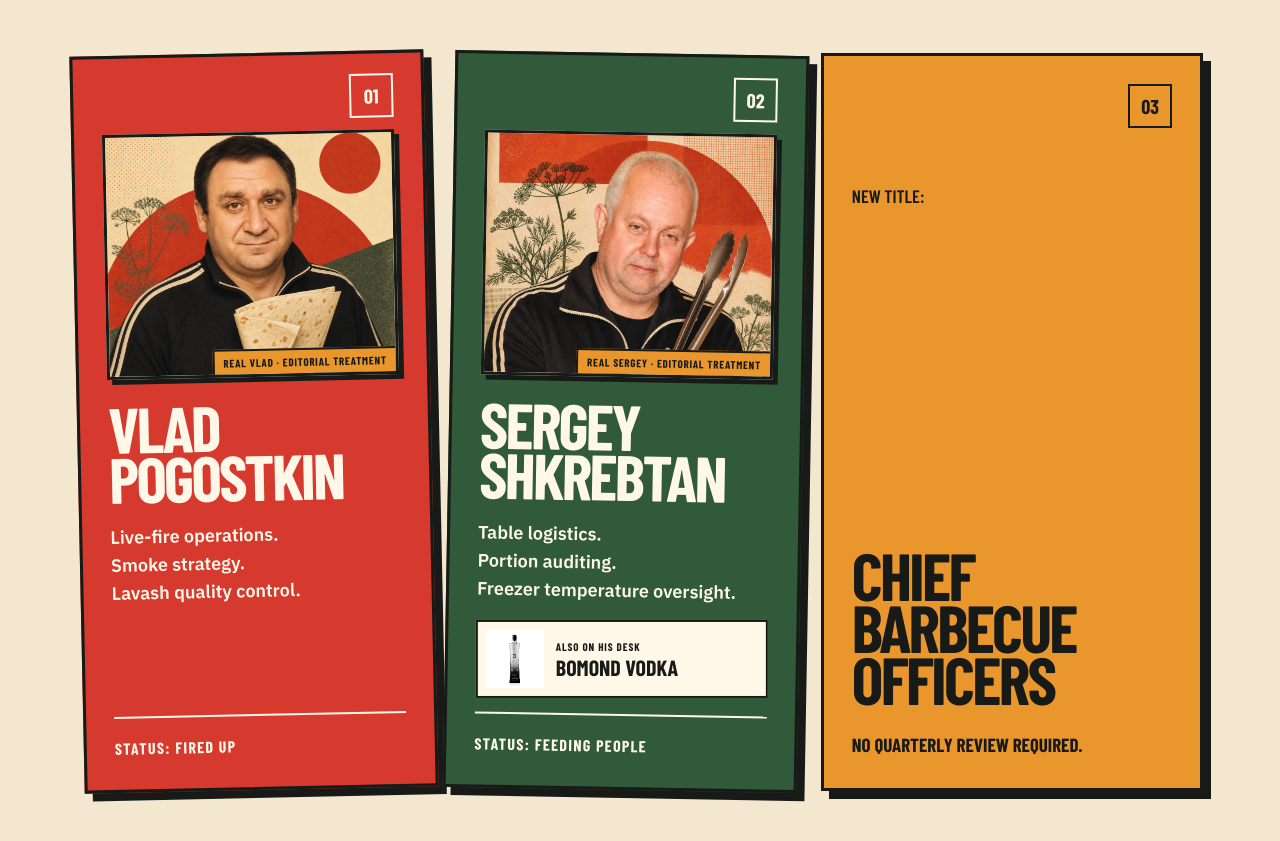
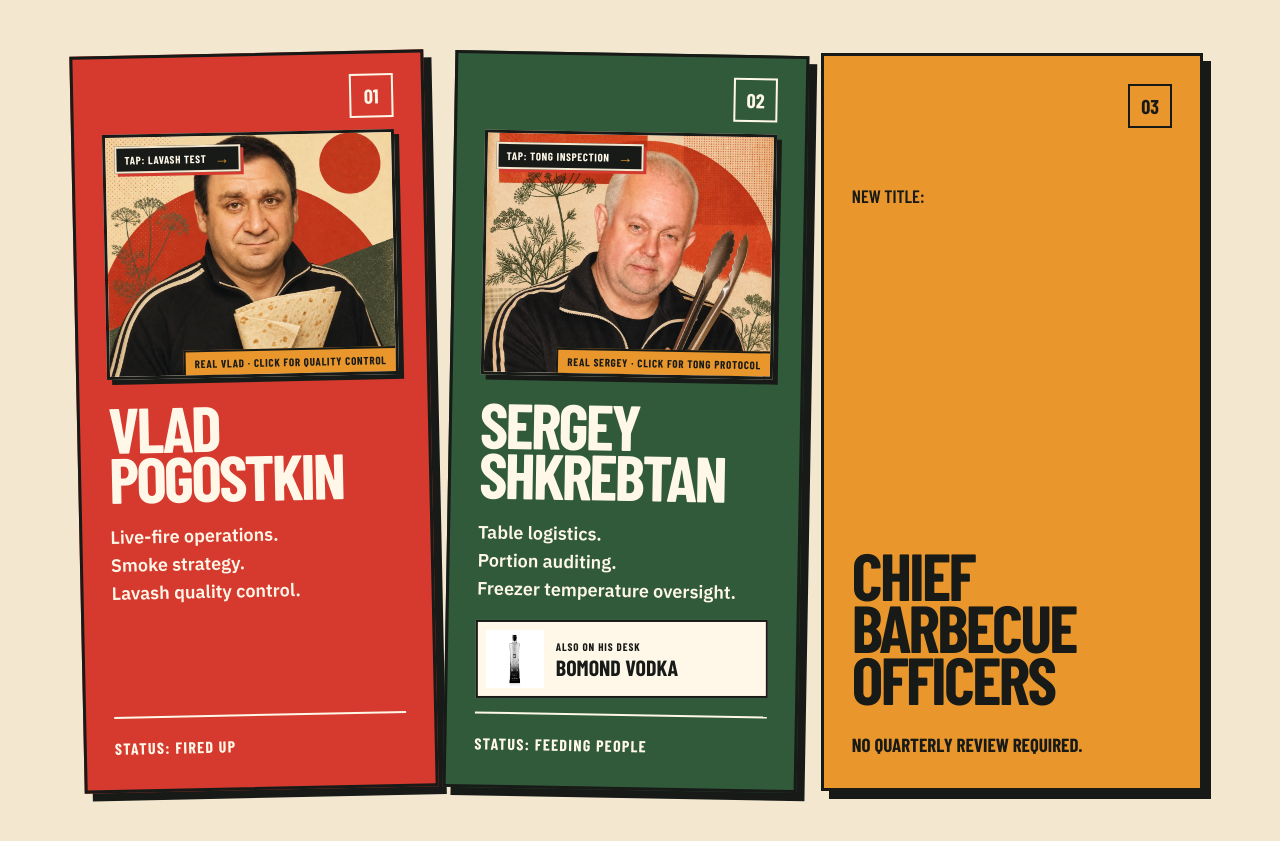
Before and after one commit to Filipp-Pogo/two-russian-dads-bbq, a Next.js app: page / in a window 1280 px wide. Shown: the part 3100-3941 px from the top of the page. Built offline with nearby package versions, Linux system fonts and the light colour scheme; a web font is replaced by a local one.

Commit message:
Animate dad portraits

```diff
--- a/app/globals.css
+++ b/app/globals.css
@@ -11,6 +11,8 @@
 }
 
 * { box-sizing: border-box; }
+
+.sr-only { position: absolute; width: 1px; height: 1px; padding: 0; margin: -1px; overflow: hidden; clip: rect(0, 0, 0, 0); white-space: nowrap; border: 0; }
 
 html { scroll-behavior: smooth; }
 
@@ -301,8 +303,64 @@ h1 em, h2 em { color: var(--red); font-style: normal; }
 .sergey-brand-chip b { margin-top: 4px; font-size: 22px; }
 .sergey-card, .vlad-card { padding-top: 20px; }
 .dad-portrait { position: relative; height: 245px; margin: 12px 0 24px; overflow: hidden; color: var(--charcoal); background: var(--cream); border: 3px solid var(--charcoal); box-shadow: 5px 5px 0 var(--charcoal); }
-.dad-portrait img { width: 100%; height: 100%; display: block; object-fit: cover; object-position: center 28%; }
-.dad-portrait figcaption { position: absolute; right: 0; bottom: 0; margin: 0; padding: 6px 9px; color: var(--charcoal); background: var(--orange); border-top: 2px solid var(--charcoal); border-left: 2px solid var(--charcoal); font-family: var(--font-display), sans-serif; font-size: 11px; font-weight: 900; letter-spacing: .07em; line-height: 1; }
+.dad-portrait-button { width: 100%; height: 100%; display: block; padding: 0; color: inherit; background: transparent; border: 0; cursor: pointer; }
+.dad-portrait-button:focus-visible { position: relative; z-index: 4; outline: 5px solid var(--orange); outline-offset: -7px; }
+.dad-portrait-scene { position: relative; width: 100%; height: 100%; display: block; overflow: hidden; }
+.dad-portrait-scene img { width: 100%; height: 100%; display: block; object-fit: cover; object-position: center 28%; transition: filter .2s ease, transform .2s ease; }
+.dad-portrait-button:hover img { filter: saturate(1.08) contrast(1.04); transform: scale(1.025); }
+.portrait-action-hint { position: absolute; left: 9px; top: 9px; z-index: 3; display: flex; gap: 8px; align-items: center; padding: 6px 8px; color: var(--white); background: var(--charcoal); border: 2px solid var(--cream); font-family: var(--font-display), sans-serif; font-size: 11px; font-weight: 900; letter-spacing: .06em; line-height: 1; box-shadow: 3px 3px 0 var(--red); transition: color .15s ease, background .15s ease; }
+.portrait-action-hint b { color: var(--orange); font-size: 15px; line-height: .7; }
+.dad-portrait-button:hover .portrait-action-hint { color: var(--charcoal); background: var(--orange); }
+.dad-reaction { position: absolute; z-index: 4; left: 50%; top: 15%; width: max-content; max-width: 90%; padding: 8px 11px; opacity: 0; color: var(--white); background: var(--green); border: 2px solid var(--charcoal); box-shadow: 4px 4px 0 var(--charcoal); font-family: var(--font-display), sans-serif; font-size: 16px; font-weight: 900; letter-spacing: .05em; line-height: 1; transform: translate(-50%, -18px) rotate(-3deg) scale(.7); }
+.lavash-prop { position: absolute; z-index: 3; right: 8%; bottom: -7%; width: 72px; height: 104px; opacity: 0; background: radial-gradient(circle at 30% 30%, #9c682e 0 2px, transparent 3px), radial-gradient(circle at 68% 60%, #b77a35 0 2px, transparent 3px), #e8c98d; background-size: 20px 22px, 25px 27px, auto; border: 3px solid var(--charcoal); clip-path: polygon(8% 100%, 45% 0, 100% 92%); transform: rotate(12deg); }
+.tong-spark { position: absolute; z-index: 3; opacity: 0; color: var(--orange); font-size: 42px; line-height: 1; text-shadow: 2px 2px 0 var(--charcoal); }
+.tong-spark-one { top: 24%; right: 4%; }
+.tong-spark-two { top: 42%; right: 21%; font-size: 27px; }
+.sergey-reaction { color: var(--charcoal); background: var(--orange); }
+.vlad-scene.is-active img { animation: vlad-bite 1.45s cubic-bezier(.2, .8, .25, 1); }
+.vlad-scene.is-active .lavash-prop { animation: lavash-to-mouth 1.45s cubic-bezier(.2, .8, .25, 1); }
+.vlad-scene.is-active .vlad-reaction { animation: dad-reaction-pop 1.45s ease; }
+.sergey-scene.is-active img { animation: sergey-tong-check 1.35s cubic-bezier(.22, .75, .25, 1); transform-origin: 70% 70%; }
+.sergey-scene.is-active .sergey-reaction { animation: dad-reaction-pop 1.35s ease; }
+.sergey-scene.is-active .tong-spark-one { animation: tong-spark 1.35s .12s ease; }
+.sergey-scene.is-active .tong-spark-two { animation: tong-spark 1.35s .27s ease; }
+.dad-portrait figcaption { position: absolute; z-index: 5; right: 0; bottom: 0; margin: 0; padding: 6px 9px; pointer-events: none; color: var(--charcoal); background: var(--orange); border-top: 2px solid var(--charcoal); border-left: 2px solid var(--charcoal); font-family: var(--font-display), sans-serif; font-size: 11px; font-weight: 900; letter-spacing: .07em; line-height: 1; }
+
+@keyframes vlad-bite {
+  0%, 100% { transform: scale(1); }
+  24% { transform: scale(1.045) translateY(3px); }
+  46% { transform: scale(1.08) translate(2px, 8px) rotate(-1deg); }
+  58% { transform: scale(1.07) translate(2px, 5px) rotate(1deg); }
+  74% { transform: scale(1.045) translateY(2px); }
+}
+
+@keyframes lavash-to-mouth {
+  0%, 8%, 100% { opacity: 0; transform: translate(0, 18px) rotate(12deg) scale(.9); }
+  16% { opacity: 1; }
+  42%, 58% { opacity: 1; transform: translate(-54px, -68px) rotate(-9deg) scale(.72); }
+  69% { opacity: 1; transform: translate(-48px, -55px) rotate(4deg) scale(.65); }
+  84% { opacity: 0; transform: translate(-40px, -44px) rotate(8deg) scale(.55); }
+}
+
+@keyframes sergey-tong-check {
+  0%, 100% { transform: scale(1); }
+  18% { transform: scale(1.035) rotate(-1.5deg); }
+  31% { transform: scale(1.06) rotate(2.4deg); }
+  42% { transform: scale(1.06) rotate(-1.2deg); }
+  53% { transform: scale(1.06) rotate(2.2deg); }
+  68% { transform: scale(1.035) rotate(-.7deg); }
+}
+
+@keyframes dad-reaction-pop {
+  0%, 38%, 100% { opacity: 0; transform: translate(-50%, -18px) rotate(-3deg) scale(.7); }
+  47%, 82% { opacity: 1; transform: translate(-50%, 0) rotate(-3deg) scale(1); }
+}
+
+@keyframes tong-spark {
+  0%, 25%, 100% { opacity: 0; transform: scale(.2) rotate(0); }
+  38%, 62% { opacity: 1; transform: scale(1) rotate(25deg); }
+  78% { opacity: 0; transform: scale(1.5) rotate(45deg); }
+}
 .sergey-card h3, .vlad-card h3 { margin: 0 0 20px; }
 .red-card { color: var(--white); background: var(--red); transform: rotate(-1.2deg); }
 .green-card { color: var(--white); background: var(--green); transform: rotate(1deg); }
@@ -719,4 +777,11 @@ footer { color: var(--white); background: var(--charcoal); }
 @media (prefers-reduced-motion: reduce) {
   html { scroll-behavior: auto; }
   *, *::before, *::after { transition-duration: .01ms !important; animation-duration: .01ms !important; animation-iteration-count: 1 !important; }
+  .dad-portrait-scene.is-active img,
+  .dad-portrait-scene.is-active .lavash-prop,
+  .dad-portrait-scene.is-active .tong-spark,
+  .dad-portrait-scene.is-active .dad-reaction { animation: none !important; }
+  .dad-portrait-scene.is-active .lavash-prop,
+  .dad-portrait-scene.is-active .tong-spark { display: none; }
+  .dad-portrait-scene.is-active .dad-reaction { opacity: 1; transform: translate(-50%, 0) rotate(-3deg) scale(1); }
 }
--- a/app/page.tsx
+++ b/app/page.tsx
@@ -116,6 +116,7 @@ const faqs = [
 
 export default function Home() {
   const [menuOpen, setMenuOpen] = useState(false);
+  const [dadAnimation, setDadAnimation] = useState<{ name: "vlad" | "sergey" | null; run: number }>({ name: null, run: 0 });
   const [selectedDishes, setSelectedDishes] = useState<string[]>([]);
   const [selectedExperience, setSelectedExperience] = useState("BACKYARD TAKEOVER");
   const [guestCount, setGuestCount] = useState(30);
@@ -142,6 +143,10 @@ export default function Home() {
         ? current.filter((dish) => dish !== item)
         : [...current, item],
     );
+  }
+
+  function animateDad(name: "vlad" | "sergey") {
+    setDadAnimation((current) => ({ name, run: current.run + 1 }));
   }
 
   function goToBooking() {
@@ -351,6 +356,16 @@ export default function Home() {
             <article className="dad-card red-card vlad-card">
               <span className="card-index">01</span>
               <figure className="dad-portrait">
+                <button
+                  className="dad-portrait-button"
+                  type="button"
+                  aria-label="Animate Vlad performing a lavash quality-control bite"
+                  onClick={() => animateDad("vlad")}
+                >
+                  <span
+                    key={`vlad-${dadAnimation.name === "vlad" ? dadAnimation.run : 0}`}
+                    className={dadAnimation.name === "vlad" ? "dad-portrait-scene vlad-scene is-active" : "dad-portrait-scene vlad-scene"}
+                  >
                     <img
                       src="/vlad-editorial.webp"
                       alt="Editorial portrait of Vlad Pogostkin in a logo-free black retro tracksuit holding folded lavash"
@@ -358,8 +373,14 @@ export default function Home() {
                       height={960}
                       loading="lazy"
                     />
-                <figcaption>REAL VLAD · EDITORIAL TREATMENT</figcaption>
+                    <span className="lavash-prop" aria-hidden="true" />
+                    <span className="dad-reaction vlad-reaction" aria-hidden="true">CRUNCH. APPROVED.</span>
+                    <span className="portrait-action-hint" aria-hidden="true">TAP: LAVASH TEST <b>→</b></span>
+                  </span>
+                </button>
+                <figcaption>REAL VLAD · CLICK FOR QUALITY CONTROL</figcaption>
               </figure>
+              <span className="sr-only" aria-live="polite">{dadAnimation.name === "vlad" ? "Vlad performs a lavash quality-control bite. Approved." : ""}</span>
               <h3>VLAD<br />POGOSTKIN</h3>
               <p>Live-fire operations.<br />Smoke strategy.<br />Lavash quality control.</p>
               <span className="status">STATUS: FIRED UP</span>
@@ -367,6 +388,16 @@ export default function Home() {
             <article className="dad-card green-card sergey-card">
               <span className="card-index">02</span>
               <figure className="dad-portrait">
+                <button
+                  className="dad-portrait-button"
+                  type="button"
+                  aria-label="Animate Sergey conducting a barbecue tong inspection"
+                  onClick={() => animateDad("sergey")}
+                >
+                  <span
+                    key={`sergey-${dadAnimation.name === "sergey" ? dadAnimation.run : 0}`}
+                    className={dadAnimation.name === "sergey" ? "dad-portrait-scene sergey-scene is-active" : "dad-portrait-scene sergey-scene"}
+                  >
                     <img
                       src="/sergey-editorial.webp"
                       alt="Editorial portrait of Sergey Shkrebtan in a logo-free black retro tracksuit holding barbecue tongs"
@@ -374,8 +405,15 @@ export default function Home() {
                       height={960}
                       loading="lazy"
                     />
-                <figcaption>REAL SERGEY · EDITORIAL TREATMENT</figcaption>
+                    <span className="tong-spark tong-spark-one" aria-hidden="true">✦</span>
+                    <span className="tong-spark tong-spark-two" aria-hidden="true">✦</span>
+                    <span className="dad-reaction sergey-reaction" aria-hidden="true">CLACK. CLACK. READY.</span>
+                    <span className="portrait-action-hint" aria-hidden="true">TAP: TONG INSPECTION <b>→</b></span>
+                  </span>
+                </button>
+                <figcaption>REAL SERGEY · CLICK FOR TONG PROTOCOL</figcaption>
               </figure>
+              <span className="sr-only" aria-live="polite">{dadAnimation.name === "sergey" ? "Sergey conducts a serious barbecue tong inspection. Ready." : ""}</span>
               <h3>SERGEY<br />SHKREBTAN</h3>
               <p>Table logistics.<br />Portion auditing.<br />Freezer temperature oversight.</p>
               <div className="sergey-brand-chip">
```
Lines whose indentation alone changed are shown as unchanged.
